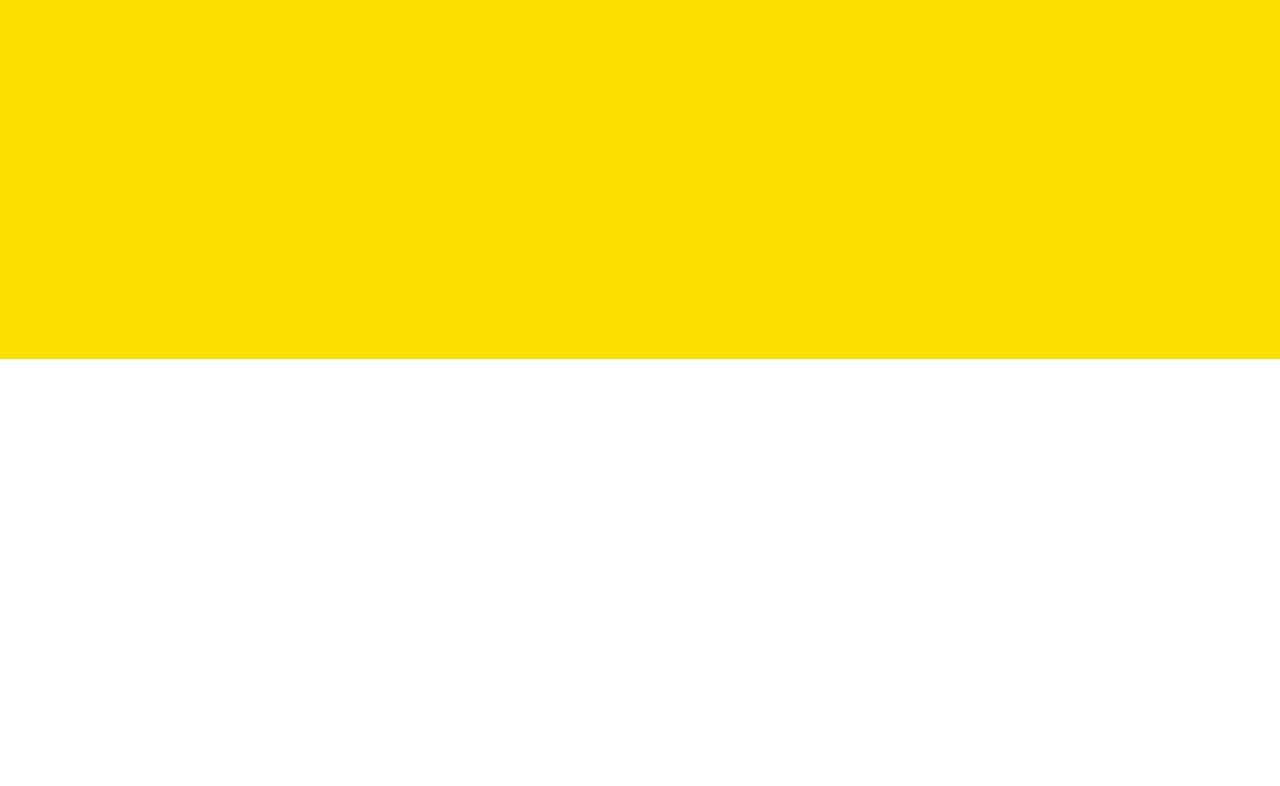
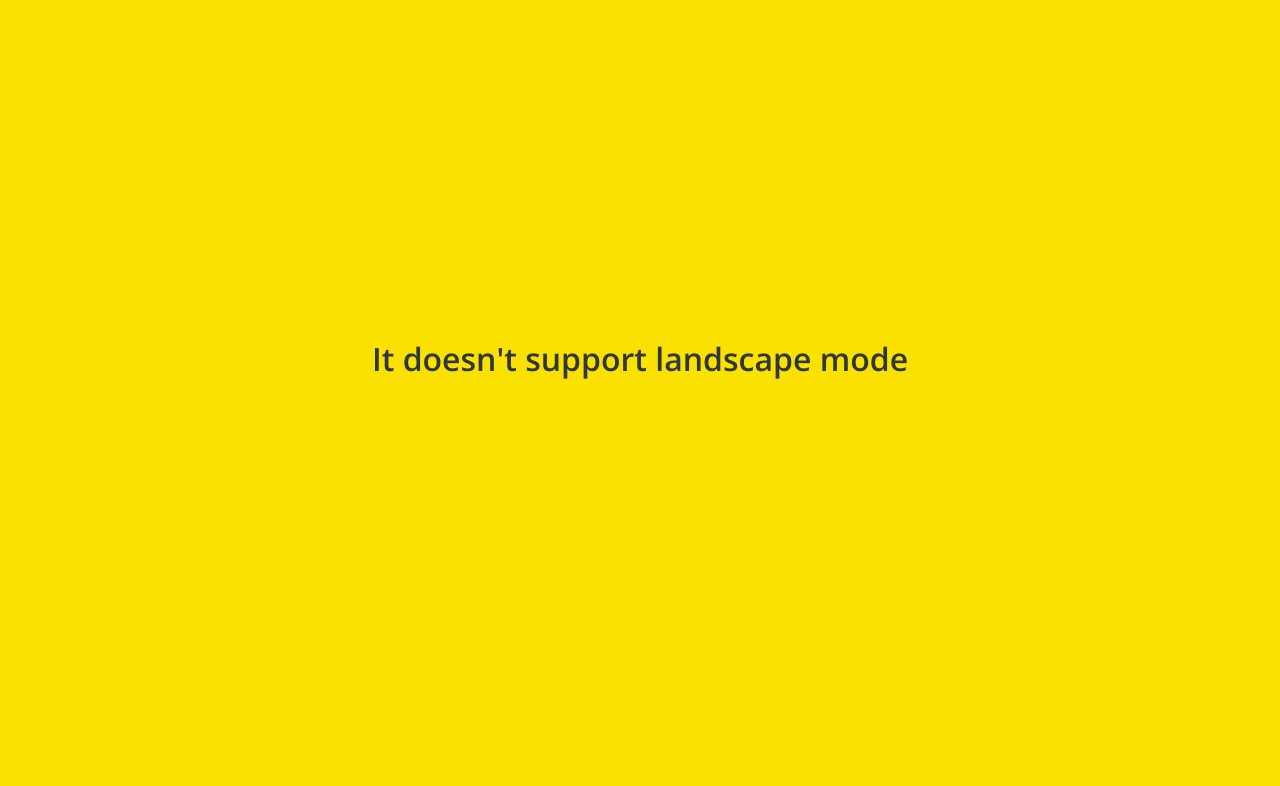
Before and after one commit to Yangboong/kokoa-clone, a plain HTML site: page friends.html in a window 1280 px wide. Shown: the part 441-1227 px from the top of the page. Before the commit the page ends 880 px from the top, so only its background shows below. Drawn offline with nearby package versions, Linux system fonts and the light colour scheme.

Commit message:
finish!!

```diff
--- a/css/components/no-landscape.css
+++ b/css/components/no-landscape.css
@@ -1,7 +1,7 @@
 #no-landscape {
   position: absolute;
   z-index: 99;
-  height: 100vh;
+  height: 200vh;
   width: 100vw;
   background-color: var(--yellow);
   display: flex;
--- a/css/components/no-mobile.css
+++ b/css/components/no-mobile.css
@@ -1,7 +1,7 @@
 #no-mobile {
   position: absolute;
   z-index: 99;
-  height: 100vh;
+  height: 200vh;
   width: 100vw;
   background-color: var(--yellow);
   display: flex;
--- a/css/screens/friends.css
+++ b/css/screens/friends.css
@@ -54,7 +54,7 @@
   background-color: var(--yellow);
   position: absolute;
   width: 100vw;
-  height: 100vh;
+  height: 200vh;
   top: 0;
   display: flex;
   justify-content: center;
--- a/css/styles.css
+++ b/css/styles.css
@@ -25,7 +25,7 @@
 body {
   font-family: 'Open Sans', sans-serif;
   color: #2e363e;
-  height: 110vh;
+  height: 200vh;
 }
 
 .main-screen {
```
